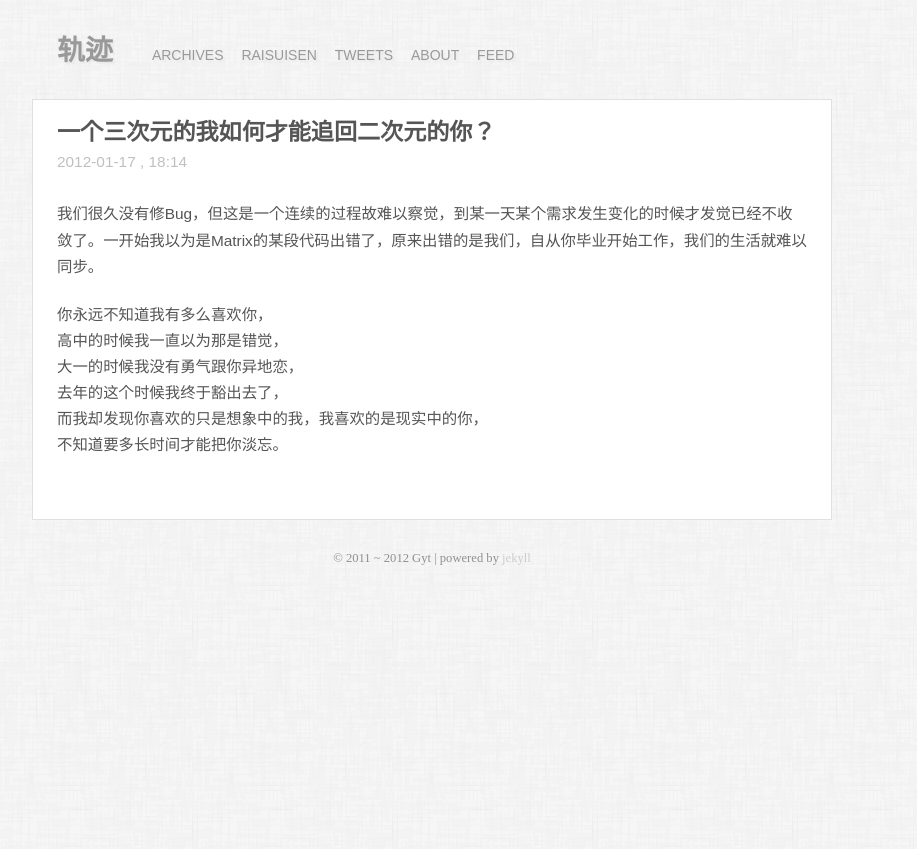
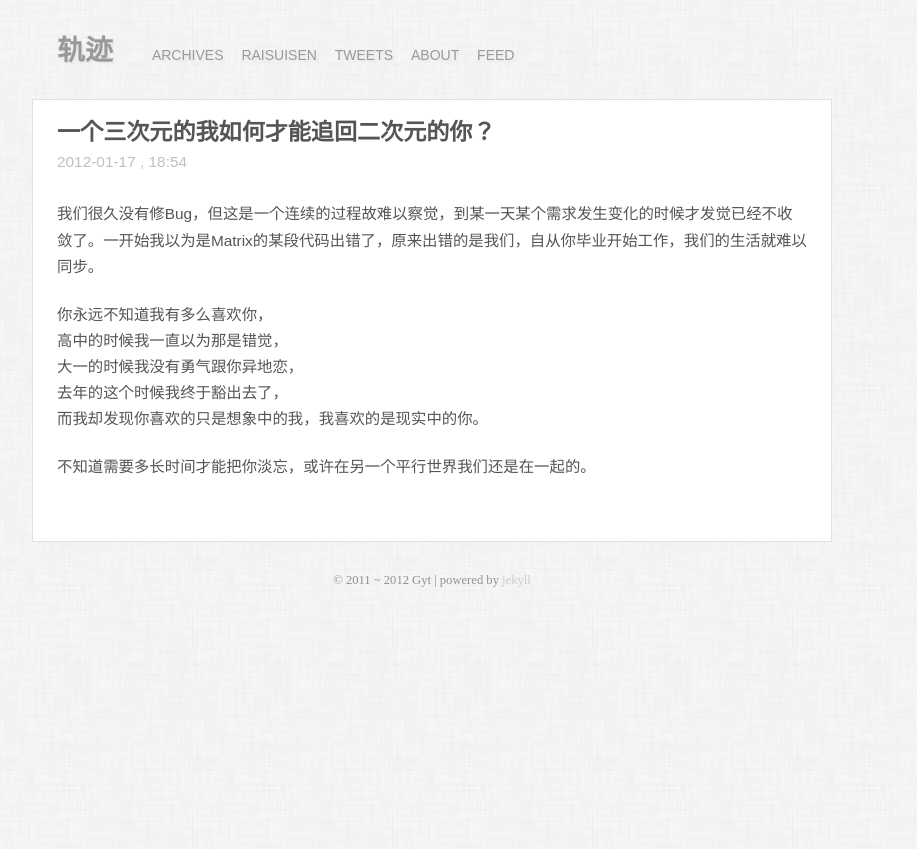
Before and after one commit to gyteng/gyteng.github.com, a Jekyll site: the page built from _posts/2013-01-17-raisuisen.markdown, in a window 1280 px wide. Shown: the top 849 px of the page, without its empty margins (208-1125 px from the left). Built offline with Jekyll 4.4.1, drawn with Linux system fonts in a browser that asks for light colours; some web fonts are replaced; Markdown is read by kramdown in place of the engine named in the settings; comment, search, counter and statistics services are not loaded.

Commit message:
Raisuisen

```diff
--- a/_posts/2013-01-17-raisuisen.markdown
+++ b/_posts/2013-01-17-raisuisen.markdown
@@ -2,7 +2,7 @@
 
 layout: post
 title: "一个三次元的我如何才能追回二次元的你？"
-date: 2012-01-17 18:14
+date: 2012-01-17 18:54
 comments: true
 
 ---
@@ -12,5 +12,6 @@ comments: true
 高中的时候我一直以为那是错觉，
 大一的时候我没有勇气跟你异地恋，
 去年的这个时候我终于豁出去了，
-而我却发现你喜欢的只是想象中的我，我喜欢的是现实中的你，
-不知道要多长时间才能把你淡忘。
+而我却发现你喜欢的只是想象中的我，我喜欢的是现实中的你。
+
+不知道需要多长时间才能把你淡忘，或许在另一个平行世界我们还是在一起的。
```
